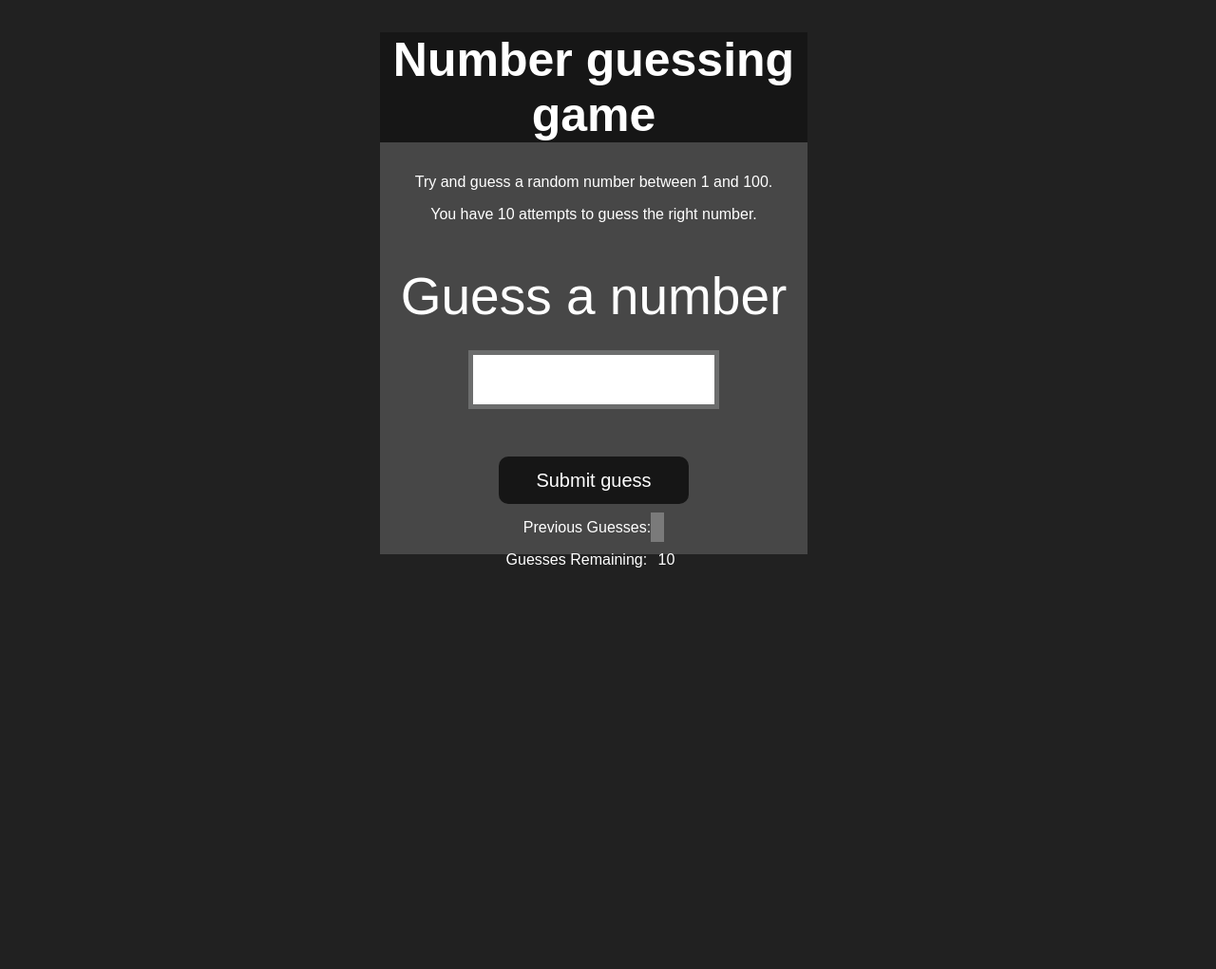
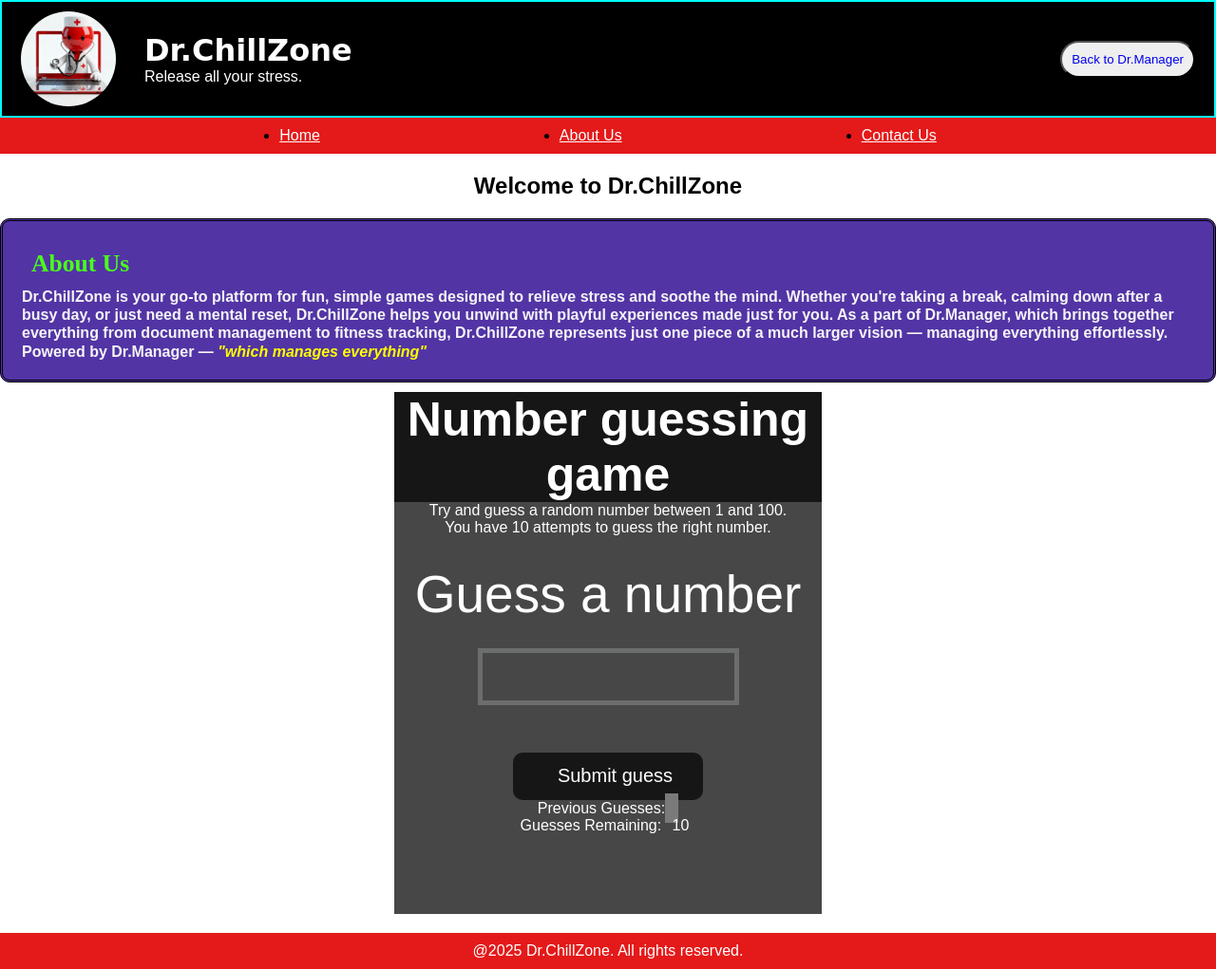
Before and after one commit to artistemahi/Dr.Manager, a plain HTML site: page GuessTheNumber/index.html in a window 1280 px wide. Shown: the whole page at 95% size. Before the commit the page ends 800 px from the top, so only its background shows below. Drawn offline with Linux system fonts and the light colour scheme.

Commit message:
added dr.chillzone

```diff
--- a/GuessTheNumber/index.css
+++ b/GuessTheNumber/index.css
@@ -1,15 +1,82 @@
-html {
-  font-family: sans-serif;
+*{ padding: 0;
+    margin: 0;
+    text-decoration: none;
+    font-family:Arial, Helvetica, sans-serif;
+ }
+ /*--------- header section*/
+.container_header{
+    border: aqua solid 2px;
+    display: flex;
+    align-items: center;
+    background-color: rgb(0, 0, 0);
+    gap: 20px;
 }
+.logoimg{
+    padding: 10px;
+    width: 100px;
+    height: 100px;
+    border-radius: 50%;
+    align-self: center;
+    margin-left:10px ;
+}
+.logotext{
+    color: white;
+    font-family: cursive;
+}
+.tagline{
+  color: white;
+}
+.contaier_logo_tagline{
+    flex:1;
+    flex-direction: column;
+    gap: 2px;
+    flex-wrap: wrap;
+}
+.tryitfree{
+    padding: 10px;
+    border-radius: 20px;
+    margin-right: 20px;
 
-body {
-  width: 300px;
-  max-width: 750px;
-  min-width: 480px;
-  margin: 0 auto;
-  background-color: #ffffff;
 }
+/*------- nav section */
+.container_nav{
+    background-color: rgb(228, 25, 25);
+    padding:10px;
 
+}
+.nav{
+     display: flex;
+    justify-content: center;
+    gap: 20%;
+}
+.nav li a{
+    color: rgb(255, 255, 255);
+}
+/*-------- content section */
+.contentTxt h2{
+    padding: 20px 0 20px 0;
+    display: flex;
+    justify-content: center;
+}
+.aboutUs{
+    border-style:double;
+    border-radius: 10px;
+    background-color: rgb(82, 52, 165);
+    padding: 20px ;
+}
+h3{
+    color: rgb(74, 253, 29);
+    font-family: 'Times New Roman', Times, serif;
+    font-size: 1.6em;
+    padding: 10px;
+}
+h4{
+    color: whitesmoke;
+}
+h4 span{
+    color: yellow;
+}
+/*-------- main content*/
 .lastResult {
   color: white;
   padding: 7px;
@@ -19,19 +86,6 @@ body {
   color: white;
   padding: 7px;
 }
-
-button {
-  background-color: #141414;
-  color: #fff;
-  width: 250px;
-  height: 50px;
-  border-radius: 25px;
-  font-size: 30px;
-  border-style: none;
-  margin-top: 30px;
-  /* margin-left: 50px; */
-}
-
 #subt {
   background-color: #161616;
   color: #ffffff;
@@ -68,6 +122,11 @@ button {
   background-color: #7a7a7a;
 }
 
+.container_wrapper{
+    display: flex;
+    justify-content: center;
+    margin-top: 10px;
+}
 #wrapper {
   box-sizing: border-box;
   text-align: center;
@@ -78,7 +137,7 @@ button {
   font-size: 25px;
 }
 
-h1 {
+.num_guess_game {
   background-color: #161616;
 
   color: #fff;
@@ -89,3 +148,58 @@ p {
   font-size: 16px;
   text-align: center;
 }
+
+/*-------- uses of pesudo classes*/
+.container input:focus{
+    border: solid 3px aqua;
+}
+.row{
+    background-color: white;
+    margin: 20px;
+    border-radius: 30px;
+    display: flex;
+    align-items: center;
+    justify-content: space-between;
+
+}
+input{
+    flex: 1;
+    border:none;
+    outline: none;
+    padding-left: 15px;
+    background: transparent;
+    font-weight: 14px;
+}
+.addbutton{
+    border: none;
+    outline: none;
+    padding: 16px 50px;
+    background:rgb(0, 140, 255) ;
+    color:whitesmoke;
+    border-radius: 40px;
+}
+.clear{
+ display: flex;
+ align-items: center;
+ justify-content: center;
+}
+.clearbtn{
+    padding: 10px;
+    margin: 10px;
+    background-color: red;
+    border-radius: 50px;
+    text-decoration: solid;
+}
+
+/*-------- footer section*/
+footer{
+    color: white;
+    background-color: rgb(228, 25, 25);
+    display: flex;
+    justify-content: center;
+    padding: 10px;
+    margin-top: 20px;
+    margin-bottom: 0;
+}
+
+/*-------Responsivity*/
--- a/GuessTheNumber/index.html
+++ b/GuessTheNumber/index.html
@@ -1,17 +1,51 @@
 <!DOCTYPE html>
 <html lang="en">
+
 <head>
     <meta charset="UTF-8">
     <meta name="viewport" content="width=device-width, initial-scale=1.0">
-    <meta http-equiv="X-UA-Compatible" content="ie=edge">
     <title>Dr.ChillZone</title>
     <link rel="stylesheet" href="index.css">
-    <link rel="stylesheet" href="../styles.css">
 </head>
-<body style="background-color:#212121; color:#fff;">
 
+<body>
+    <header>
+        <div class="container_header">
+            <img class="logoimg" src="new img.png" alt="Dr. tasker logo">
+            <div class="contaier_logo_tagline">
+                <h1 class="logotext">Dr.ChillZone</h1>
+                <span class="tagline">Release all your stress.</span>
+            </div>
+
+            <button class="tryitfree"><a href="https://dr-manager-two.vercel.app/">Back to Dr.Manager</a></button>
+        </div>
+
+        <nav class="container_nav">
+            <ul class="nav">
+                <li><a href="index.html" style="text-decoration: underline;">Home</a></li>
+                <li><a href="#about-section" style="text-decoration: underline;">About Us</a></li>
+                <li><a href="underconstruction.html" style="text-decoration: underline;">Contact Us</a></li>
+            </ul>
+        </nav>
+    </header>
+    <div class="contentTxt">
+        <h2 class="Welcome">Welcome to Dr.ChillZone</h2>
+        <div class="aboutUs" id="about-section">
+            <h3>About Us</h3>
+            <h4 style="line-height: 1.2em;">Dr.ChillZone is your go-to platform for fun, simple games designed to
+                relieve stress and soothe the mind. Whether you're taking a break, calming down after a busy day, or
+                just need a mental reset, Dr.ChillZone helps you unwind with playful experiences made just for you.
+                As a part of Dr.Manager, which brings together everything from document management to fitness tracking,
+                Dr.ChillZone represents just one piece of a much larger vision — managing everything effortlessly.
+
+
+                Powered by Dr.Manager — <i class="drmanagerTagline" style="color: yellow"> "which manages
+                    everything"</i></h4>
+        </div>
+    </div>
+    <div class="container_wrapper">
         <div id="wrapper">
-      <h1>Number guessing game</h1>
+            <h1 class="num_guess_game">Number guessing game</h1>
             <p>Try and guess a random number between 1 and 100.</p>
             <p>You have 10 attempts to guess the right number.</p>
             </br>
@@ -22,11 +56,16 @@
             </form>
 
             <div class="resultParas">
-            <p >Previous Guesses: <span class="guesses"></span></p>
-            <p >Guesses Remaining: <span class="lastResult">10</span></p>
+                <p>Previous Guesses: <span class="guesses"></span></p>
+                <p>Guesses Remaining: <span class="lastResult">10</span></p>
                 <p class="lowOrHi"></p>
             </div>
         </div>
+    </div>
+    <footer>
+        <p> @2025 Dr.ChillZone. All rights reserved.</p>
+    </footer>
     <script src="index.js"></script>
 </body>
+
 </html>
```
Also changed, not shown: GuessTheNumber/new img.png (added). Lines whose indentation alone changed are shown as unchanged.
